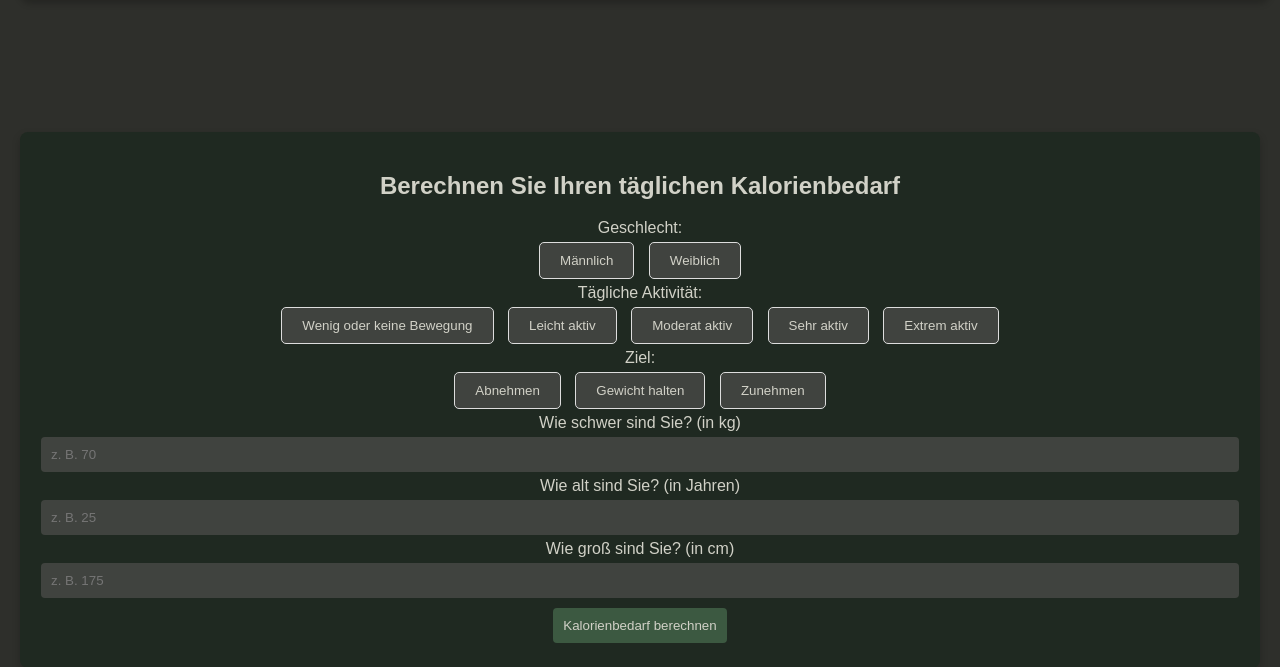
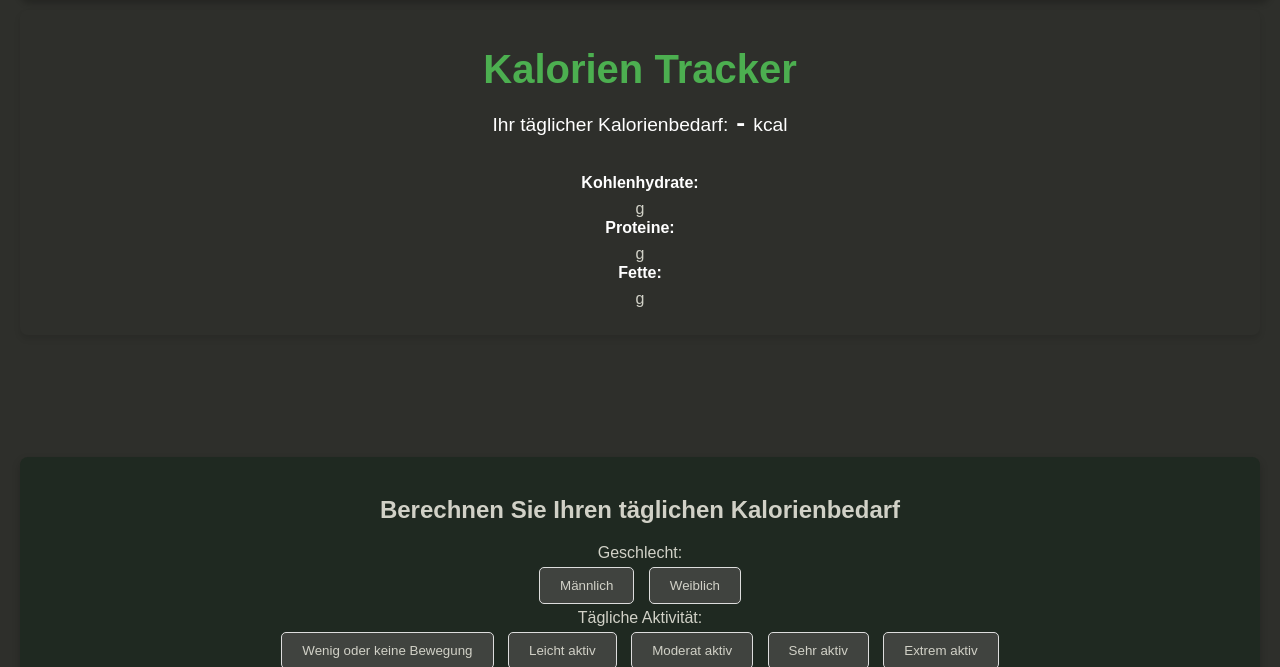
Before and after one commit to markus-schaaf/webproject, a Django app: page /trackerapp/calories/ in a window 1280 px wide. Shown: the part 108-775 px from the top of the page. Run offline with Django 5.2, Linux system fonts and the light colour scheme.

Commit message:
calculator page

```diff
--- a/trackerapp/templates/calories.html
+++ b/trackerapp/templates/calories.html
@@ -9,7 +9,65 @@
         justify-content: center;
         align-items: center;
         flex-direction: column;
-        height: 100vh;
+    }
+    header {
+        padding: 10px;
+        text-align: center;
+        border-radius: 8px; /* Abgerundete Ecken */
+        box-shadow: 0 4px 6px rgba(0, 0, 0, 0.1); /* Weicher Schatten */
+        margin-bottom: 0px; /* Verkleinert den Abstand nach unten */
+    }
+
+    header h1 {
+        font-family: 'Arial', sans-serif;
+        font-size: 2.5rem;
+        color: #4CAF50; /* Grün für eine frische Optik */
+        margin-bottom: 10px;
+    }
+
+    #calorie-info {
+        font-family: 'Arial', sans-serif;
+        font-size: 1.2rem;
+        color: #ffffff; /* Dunkler Text */
+        margin-bottom: 20px;
+    }
+
+    #remaining-calories {
+        font-family: 'Courier New', monospace;
+        font-size: 1.5rem;
+        color: #ffffff; /* Orange für die Kalorienzahl */
+        font-weight: bold;
+    }
+
+    #macro-info {
+        display: flex;
+        justify-content: center;
+        gap: 20px;
+        font-family: 'Arial', sans-serif;
+        font-size: 1rem;
+        color: #ffffff; /* Neutrale Farbe für den Text */
+    }
+
+    .macro-group {
+        text-align: center;
+    }
+
+    .macro-group label {
+        display: block;
+        font-weight: bold;
+        margin-bottom: 5px;
+        color: #ffffff;
+    }
+
+    .macro-group span {
+        font-size: 1.2rem;
+        color: #ffffff; /* Blau für Makronährstoffzahlen */
+        font-weight: bold;
+    }
+
+
+    #calorie-form {
+        margin-top: 0; /* Entfernt zusätzlichen Abstand zum Header */
     }
     .button-group button {
         margin: 5px;
@@ -33,7 +91,31 @@
         border: 1px solid #4CAF50;
     }
 </style>
+    <header>
+        <h1>Kalorien Tracker</h1>
+        <p id="calorie-info">
+            <span>Ihr täglicher Kalorienbedarf:</span>
+            <span id="remaining-calories" style="font-family: 'Courier New', monospace; font-size: 1.5rem;">-</span> kcal
+        </p>
 
+        <p id="macro-info">
+
+            <div class="macro-group">
+                <label class="label">Kohlenhydrate:</label>
+                <span id="daily-carb"></span>g
+            </div>
+            <div class="macro-group">
+                <label class="label">Proteine:</label>
+                <span id="daily-protein"></span>g
+            </div>
+            <div class="macro-group">
+                <label class="label">Fette:</label>
+                <span id="daily-fat"></span>g
+            </div>
+
+        </p>
+
+    </header>
     <div id="calorie-form" class="center">
         <form id="user-form">
             <h2>Berechnen Sie Ihren täglichen Kalorienbedarf</h2>
@@ -75,7 +157,49 @@
     </div>
 
 <script>
-    // Benutzerformular zur Berechnung des Kalorienbedarfs
+        let dailyCalories = 0; // Täglicher Kalorienbedarf
+        let consumedCalories = 0; // Kalorien bereits konsumiert
+
+        const userForm = document.getElementById('user-form');
+        const calorieForm = document.getElementById('calorie-form');
+        const calorieInfo = document.getElementById('calorie-info');
+        const remainingCalories = document.getElementById('remaining-calories');
+        const foodForm = document.getElementById('food-form');
+        const foodList = document.getElementById('food-list');
+        const totalConsumed = document.getElementById('total-consumed');
+        const mainContent = document.querySelector('main');
+        const header = document.querySelector('header');
+
+        const showCalorieFormButton = document.querySelector('.kalorienrechner');
+
+        // Auswahl der Buttons vorbereiten
+        let selectedGender = null;
+        let selectedActivity = null;
+        let selectedGoal = null;
+
+        setupButtonGroup('gender-buttons', value => {
+            selectedGender = value;
+        });
+        setupButtonGroup('activity-buttons', value => {
+            selectedActivity = parseFloat(value);
+        });
+        setupButtonGroup('goal-buttons', value => {
+            selectedGoal = value;
+        });
+
+        // Hilfsfunktion zur Aktivierung der Buttons
+        function setupButtonGroup(groupId, callback) {
+            const buttons = document.querySelectorAll(`#${groupId} button`);
+            buttons.forEach(button => {
+                button.addEventListener('click', () => {
+                    buttons.forEach(btn => btn.classList.remove('active'));
+                    button.classList.add('active');
+                    callback(button.getAttribute('data-value'));
+                });
+            });
+        }
+
+  // Benutzerformular zur Berechnung des Kalorienbedarfs
     userForm.addEventListener('submit', function (event) {
             event.preventDefault();
 
@@ -114,27 +238,10 @@
                 const proteinGrams = Math.round(proteinCalories / 4); // 1 g Proteine = 4 kcal
                 const fatGrams = Math.round(fatCalories / 9); // 1 g Fett = 9 kcal
 
-                const dailycarb = 0
-                const dailyprotein = 0
-                const dailyfat = 0
-
-                // Werte anzeigen
-                document.getElementById('carb-grams').textContent = dailycarb;
-                document.getElementById('protein-grams').textContent = dailyprotein;
-                document.getElementById('fat-grams').textContent = dailyfat;
-
                 document.getElementById('daily-carb').textContent = carbGrams;
                 document.getElementById('daily-protein').textContent = proteinGrams;
                 document.getElementById('daily-fat').textContent = fatGrams;
 
-                // Formular ausblenden, Hauptansicht zeigen
-                calorieForm.style.display = 'none';
-                header.style.display = 'block';
-                mainContent.style.display = 'block';
-
-                document.getElementById('carbs-bar').style.width = '0%';
-                document.getElementById('protein-bar').style.width = '0%';
-                document.getElementById('fat-bar').style.width = '0%';
 
             } else {
                 alert("Bitte geben Sie gültige Werte ein.");
```
